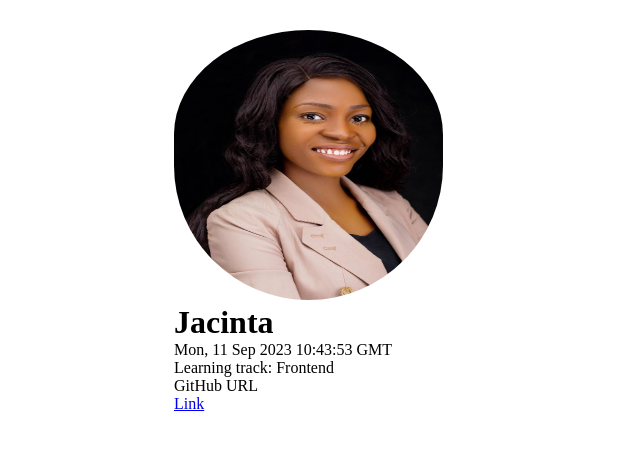
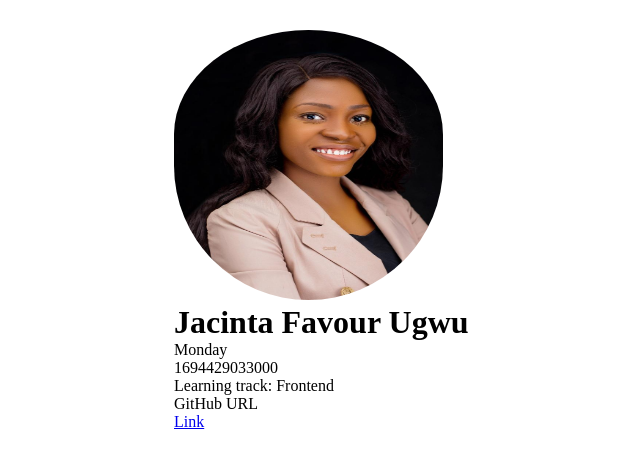
Before and after one commit to Jacinta100/Stage_One, a plain HTML site: page index.html in a window 1280 px wide. Shown: the whole page, without its empty margins (274-914 px from the left). Drawn offline with Linux system fonts and the light colour scheme.

Commit message:
Third Push

```diff
--- a/index.html
+++ b/index.html
@@ -9,13 +9,14 @@
 <body>
    <div class="inner_container">
     <div class="wrapper">
-      <img src="./asset/profile_pic.jpeg" alt="Jacinta" data-testid="slackDisplayImage" class="profile_pic">
+     <img src="./asset/profile_pic.jpeg" alt="Jacinta" data-testid="slackDisplayImage" class="profile_pic">
       <h1 data-testid="slackUserName">
-        Jacinta
+        Jacinta Favour Ugwu
       </h1>
 
 
-      <div id="utc-time" data-testid="currentDayOfTheWeek" data-testid="currentUTCTime">Loading...</div>
+      <div id="utc-day" data-testid="currentDayOfTheWeek"></div>
+      <div id="utc-time"  data-testid="currentUTCTime"></div>
       <p data-testid="myTrack">
         Learning track: Frontend
       </p>
@@ -32,9 +33,13 @@
 
    <script>
      function updateUTCTime() {
+       const daysOftheweek =['Sunday','Monday','Tuesday','Wednesday','Thurday','Friday','saturday']
+       const utcdayTimeElement = document.getElementById('utc-day');
        const utcTimeElement = document.getElementById('utc-time');
-       const currentUTC = new Date().toUTCString();
-       utcTimeElement.textContent = currentUTC;
+       const currentUtcday = new Date().getDay();
+       const currentUtctime= new Date().getTime();
+       utcdayTimeElement.innerHTML = daysOftheweek[currentUtcday];
+       utcTimeElement.textContent = currentUtctime;
      }
 
      // Update the UTC time every second (1000 milliseconds)
```
